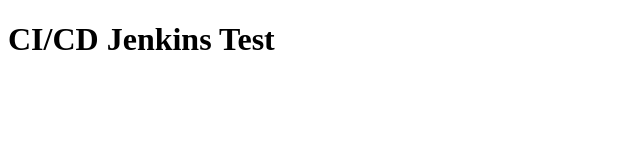
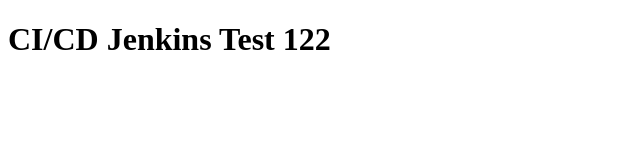
Before and after one commit to trannluongg/cicd.jenkins, a plain HTML site: page index.html in a window 1280 px wide. Shown: the full height of the page, 0-640 px from the left. Drawn offline with Linux system fonts and the light colour scheme.

Commit message:
first commit

```diff
--- a/index.html
+++ b/index.html
@@ -6,6 +6,6 @@
     <title>Document</title>
 </head>
 <body>
-    <h1>CI/CD Jenkins Test</h1>
+    <h1>CI/CD Jenkins Test 122</h1>
 </body>
 </html>
```
